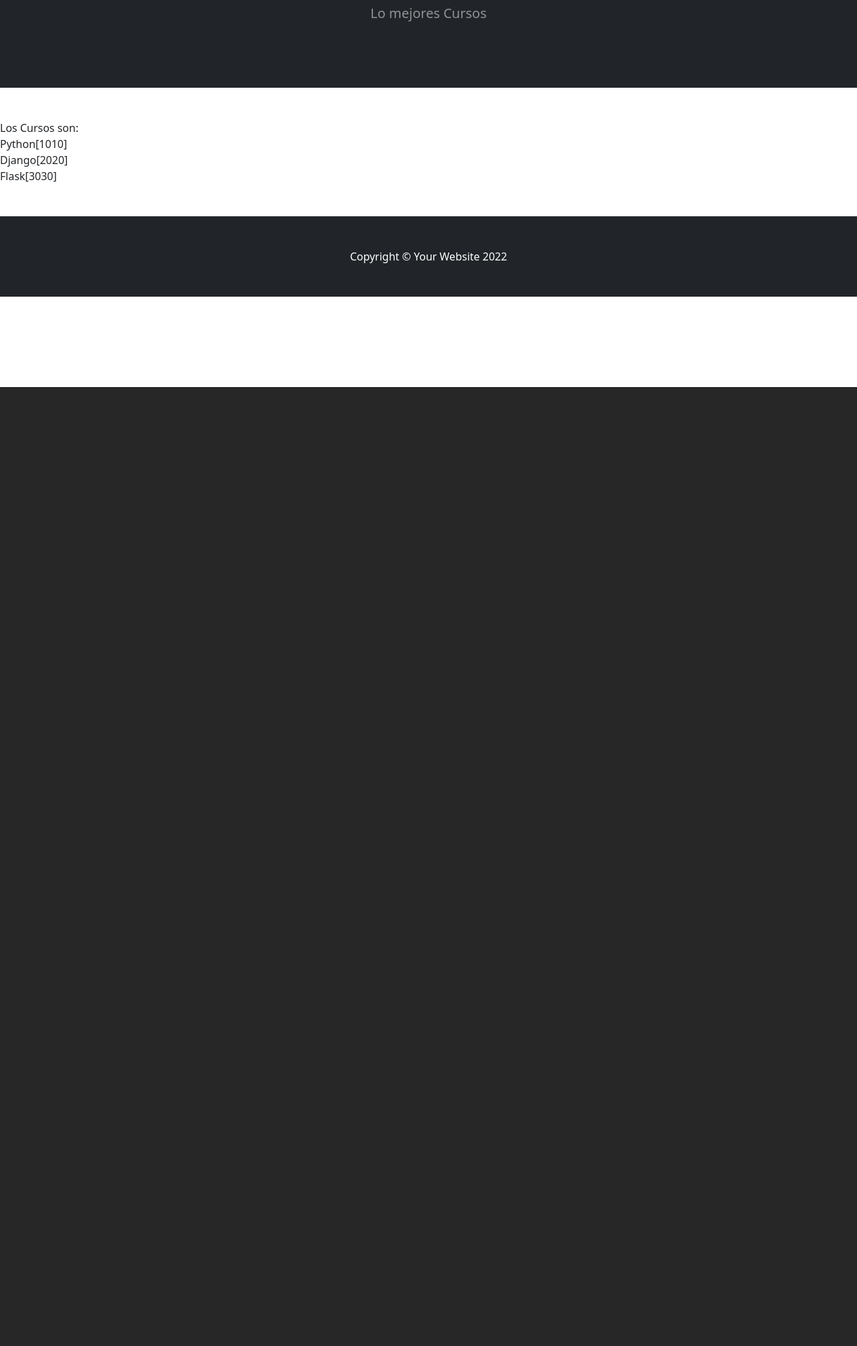
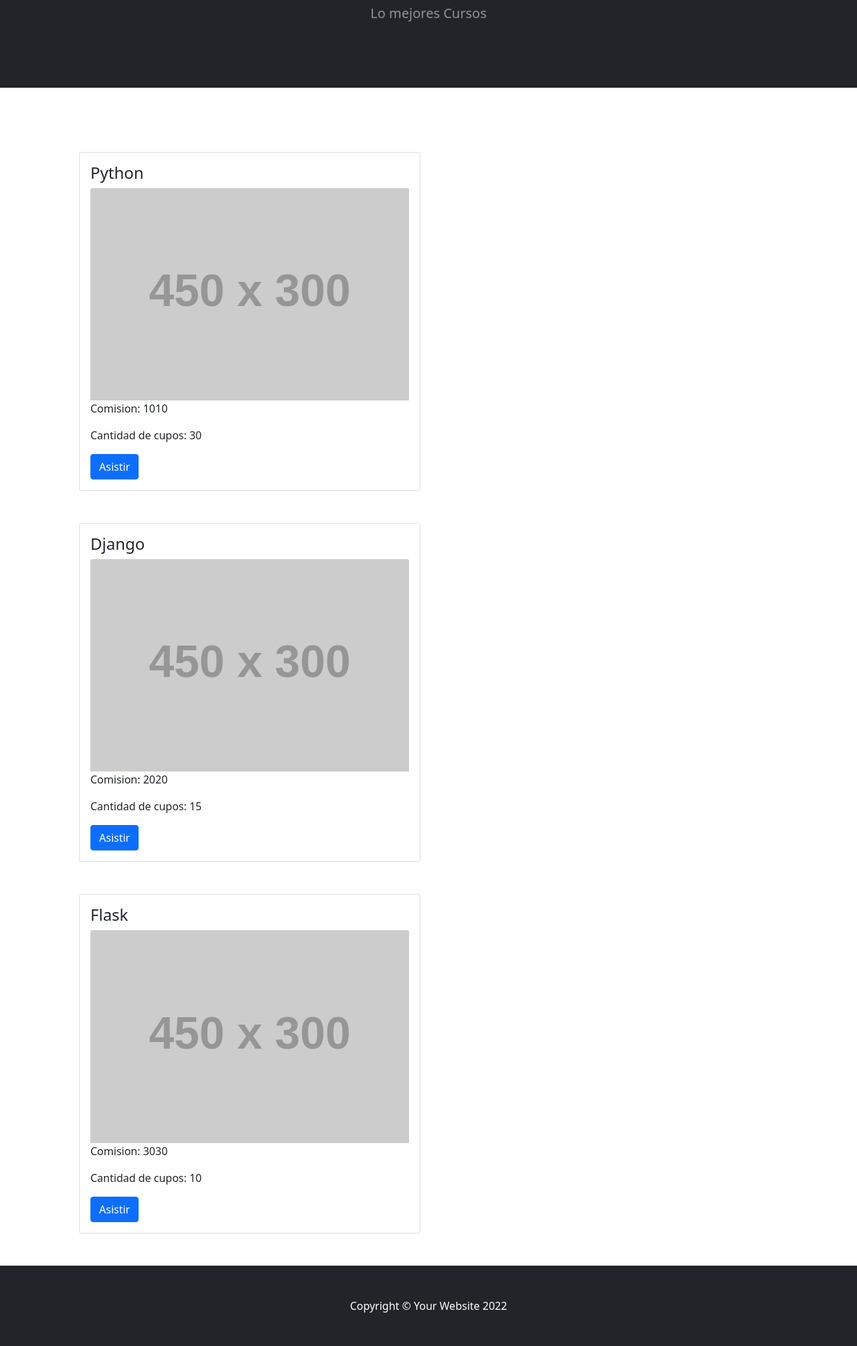
Before and after one commit to MartinCapocasale/ProyectoCursos, a Django app: page /cursos/ in a window 1280 px wide. Shown: the part 222-2232 px from the top of the page at 67% size. Before the commit the page ends 800 px from the top, so only its background shows below. Run offline with Django 4.2, Linux system fonts and the light colour scheme; data comes from the database, SQL or seed files in the repository; grey boxes labelled with a size stand in for pictures from a placeholder-image service; some libraries are stand-ins or nearby versions.

Commit message:
se agregan los cursos a cursos.html

```diff
--- a/ProyectoCursos/ProyectoCursosApp/templates/ProyectoCursosApp/cursos.html
+++ b/ProyectoCursos/ProyectoCursosApp/templates/ProyectoCursosApp/cursos.html
@@ -3,7 +3,7 @@
 
 
 {% block tituloPagina %}
-Cursos - Cursos & Eventos 4ALL
+Cursos - Cursos & cursos 4ALL
 {%endblock%}
 
 {% block tituloHeader %}
@@ -15,13 +15,26 @@ Lo mejores Cursos
 {% endblock %}
 
 {% block contenidoPagina%}
-        <!-- Section-->
-        <section class="bg-ligth py-5">
-            Los Cursos son:
-            <ul class="list-group">
-                {%for curso in cursos%}
-                    <li>{{curso.nombre_curso}}[{{curso.comision_curso}}]</li>
-                {%endfor%}
-            </ul>
-        </section>
+    <!-- Section-->
+    <section class="py-5">
+        {%for curso in cursos%}
+            <div class="container px-4 px-lg-5 mt-5">
+                <div class="row">
+                    <div class="col-sm-6">
+                        <div class="card">
+                            <div class="card-body">
+                                <h4 class="card-title">{{curso.nombre_curso}}</h4>
+                                <!-- Product image-->
+                                <img class="card-img-top" src="https://dummyimage.com/450x300/dee2e6/6c757d.jpg" alt="..." />
+                                <p class="card-text">Comision: {{curso.comision_curso}}</p>
+                                <p class="card-text">Cantidad de cupos: {{curso.cantidad_maxima_de_personas_curso}}</p>
+                                <a href="#" class="btn btn-primary">Asistir</a>
+                            </div>
+                        </div>
+                    </div>
+                </div>
+            </div>
+        {%endfor%}
+    </section>
+
 {%endblock%}
--- a/ProyectoCursos/ProyectoCursosApp/templates/ProyectoCursosApp/eventos.html
+++ b/ProyectoCursos/ProyectoCursosApp/templates/ProyectoCursosApp/eventos.html
@@ -20,7 +20,7 @@ Lo mejores Eventos
         {%for evento in eventos%}
             <div class="container px-4 px-lg-5 mt-5">
                 <div class="row">
-                    <div class="col-sm-">
+                    <div class="col-sm-6">
                         <div class="card">
                             <div class="card-body">
                                 <h4 class="card-title">{{evento.nombre_evento}}</h4>
```
